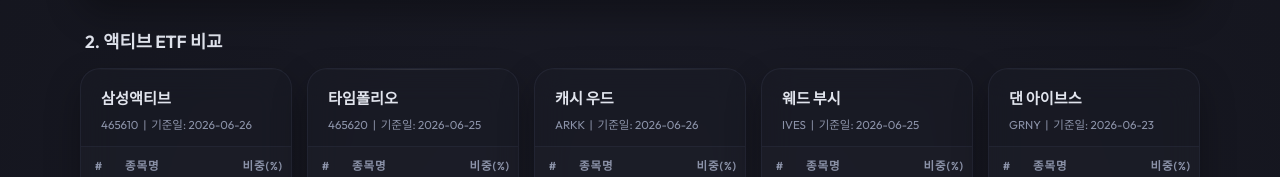
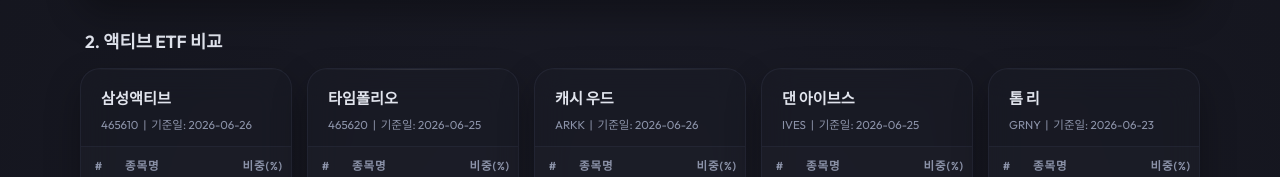
Before and after one commit to jypark13yurieasset/Fear-Greed, a plain HTML site: page index.html in a window 1280 px wide. Shown: the part 1100-1277 px from the top of the page. Drawn offline with Linux system fonts and the light colour scheme.

Commit message:
Update index.html

```diff
--- a/index.html
+++ b/index.html
@@ -904,7 +904,7 @@
                 <!-- IVES -->
                 <div class="etf-holdings-card">
                     <div class="etf-card-header">
-                        <div class="etf-card-title">웨드 부시</div>
+                        <div class="etf-card-title">댄 아이브스</div>
                         <div class="etf-card-sub">IVES &nbsp;|&nbsp; <span id="ives-update-date">기준일: -</span></div>
                     </div>
                     <table class="etf-table">
@@ -926,7 +926,7 @@
                 <!-- GRNY -->
                 <div class="etf-holdings-card">
                     <div class="etf-card-header">
-                        <div class="etf-card-title">댄 아이브스</div>
+                        <div class="etf-card-title">톰 리</div>
                         <div class="etf-card-sub">GRNY &nbsp;|&nbsp; <span id="grny-update-date">기준일: -</span></div>
                     </div>
                     <table class="etf-table">
```
